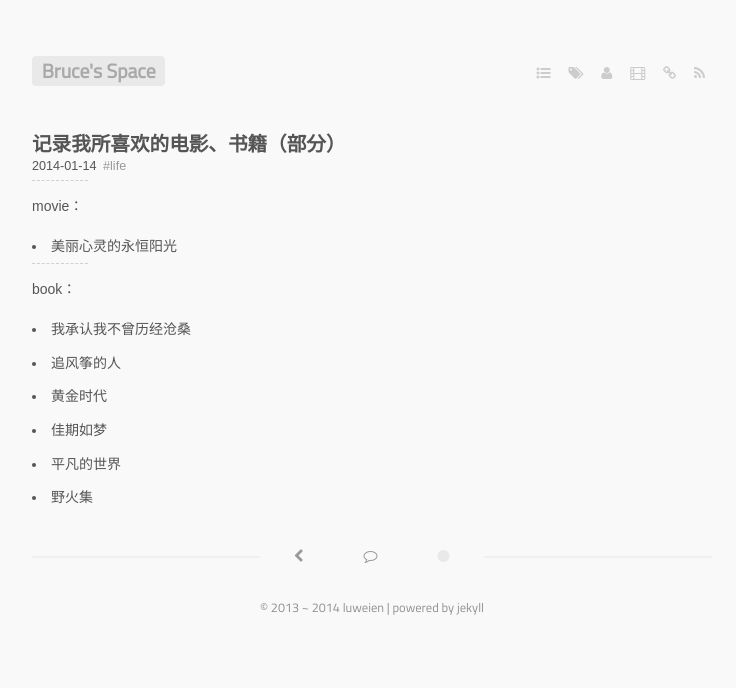
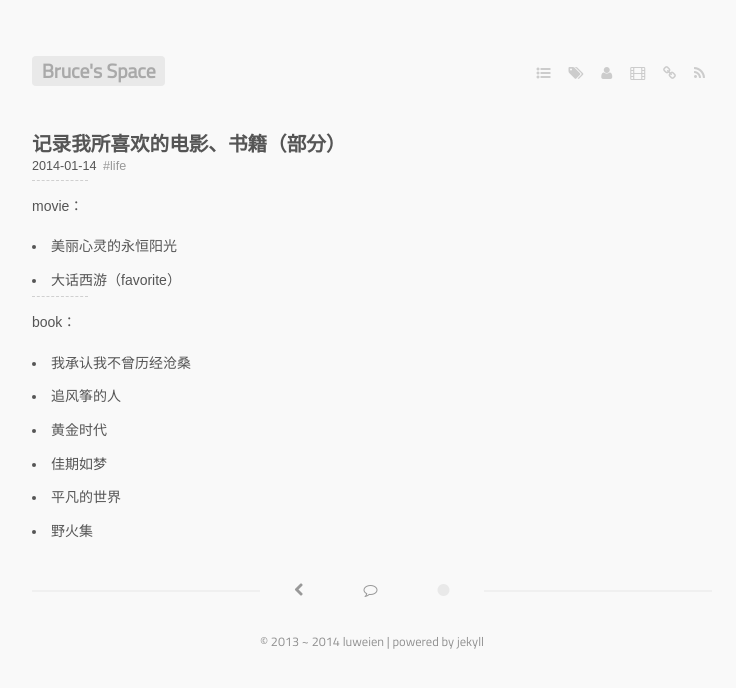
Before and after one commit to luweien/luweien.github.com, a Jekyll site: the page built from _posts/2014-01-14-personal.md, in a window 1280 px wide. Shown: the top 688 px of the page, without its empty margins (268-1004 px from the left). Built offline with Jekyll 4.4.1, drawn with Linux system fonts in a browser that asks for light colours; some web fonts are replaced; Markdown is read by kramdown in place of the engine named in the settings; comment, search, counter and statistics services are not loaded.

Commit message:
Update 2014-01-14-personal.md

```diff
--- a/_posts/2014-01-14-personal.md
+++ b/_posts/2014-01-14-personal.md
@@ -9,6 +9,7 @@ tags: life
 movie：
 
 * 美丽心灵的永恒阳光
+* 大话西游（favorite）
 
 
 ----------------------------------
```
